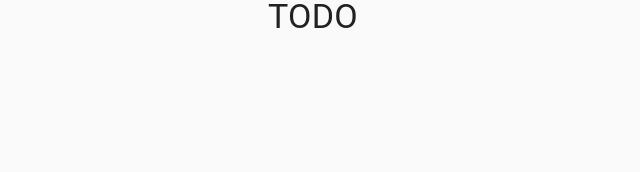
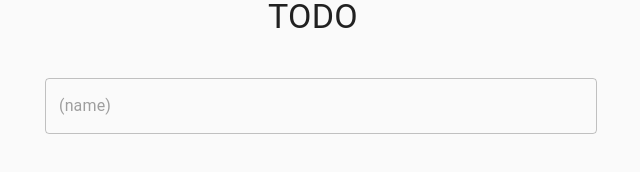
Before and after one commit to beamthsa/todo, a React (Create React App) app: page / in a window 1280 px wide. Shown: the part 132-304 px from the top of the page, without its empty margins (327-967 px from the left). Built offline with nearby package versions, Linux system fonts and the light colour scheme.

Commit message:
feat: `TodoInput` component

```diff
--- a/package.json
+++ b/package.json
@@ -4,6 +4,7 @@
   "private": true,
   "dependencies": {
     "@material-ui/core": "^4.11.4",
+    "@material-ui/icons": "^4.11.2",
     "@testing-library/jest-dom": "^5.11.4",
     "@testing-library/react": "^11.1.0",
     "@testing-library/user-event": "^12.1.10",
--- a/public/index.html
+++ b/public/index.html
@@ -24,7 +24,7 @@
       work correctly both with client-side routing and a non-root public URL.
       Learn how to configure a non-root public URL by running `npm run build`.
     -->
-    <title>React App</title>
+    <title>TODO</title>
   </head>
   <body>
     <noscript>You need to enable JavaScript to run this app.</noscript>
--- a/src/Todo.tsx
+++ b/src/Todo.tsx
@@ -3,10 +3,15 @@ import Container from '@material-ui/core/Container';
 import Typography from '@material-ui/core/Typography';
 import { makeStyles } from '@material-ui/core/styles';
 
+import TodoInput from './components/TodoInput'
+
 const useStyles = makeStyles(
   theme => ({
     container: {
       paddingTop: theme.spacing(16),
+    },
+    inputContainer: {
+      marginTop: theme.spacing(4),
     },
   }),
   {
@@ -17,11 +22,19 @@ const useStyles = makeStyles(
 function Todo() {
   const classes = useStyles();
 
+  const onSubmit = (value: string) => {
+    console.log(value)
+  }
+
   return (
     <Container maxWidth="sm" className={classes.container}>
       <Typography variant="h4" align="center">
         TODO
       </Typography>
+
+      <div className={classes.inputContainer}>
+        <TodoInput onSubmit={onSubmit} />
+      </div>
     </Container>
   );
 }
--- /dev/null
+++ b/src/components/TodoInput/TodoInput.tsx
@@ -0,0 +1,62 @@
+import React, { useState } from 'react'
+import IconButton from '@material-ui/core/IconButton';
+import { makeStyles } from '@material-ui/core/styles';
+import OutlinedInput from '@material-ui/core/OutlinedInput';
+import InputAdornment from '@material-ui/core/InputAdornment';
+import FormControl from '@material-ui/core/FormControl';
+import ClearIcon from '@material-ui/icons/Clear';
+
+interface TodoInputProps {
+  onSubmit?: (value: string) => void;
+}
+
+const useStyles = makeStyles(
+  theme => ({
+    input: {
+      margin: theme.spacing(1),
+    },
+  }),
+  {
+    name: 'TodoInput'
+  }
+)
+
+const TodoInput: React.FC<TodoInputProps> = ({ onSubmit }) => {
+  const classes = useStyles();
+  const [value, setValue] = useState<string>('')
+  const onClear = () => setValue('')
+
+  const handleSubmit = (event: React.FormEvent) => {
+    event.preventDefault()
+    onSubmit?.(value)
+    onClear()
+  }
+
+  return (
+    <FormControl
+      variant="outlined"
+      component="form"
+      onSubmit={handleSubmit}
+      className={classes.input}
+      fullWidth>
+      <OutlinedInput
+        placeholder="(name)"
+        value={value}
+        onChange={event => setValue(event.target.value)}
+        endAdornment={
+          value.length > 0 && (
+            <InputAdornment position="end">
+              <IconButton
+                color="primary"
+                aria-label="add to to-do list"
+                onClick={onClear}>
+                <ClearIcon/>
+              </IconButton>
+            </InputAdornment>
+          )}
+      />
+    </FormControl>
+  )
+}
+
+export default TodoInput;
--- /dev/null
+++ b/src/components/TodoInput/index.ts
@@ -0,0 +1 @@
+export { default } from './TodoInput';
```
Also changed, not shown: public/manifest.json, 2 other files (tests, documents, lock files or other folders).
